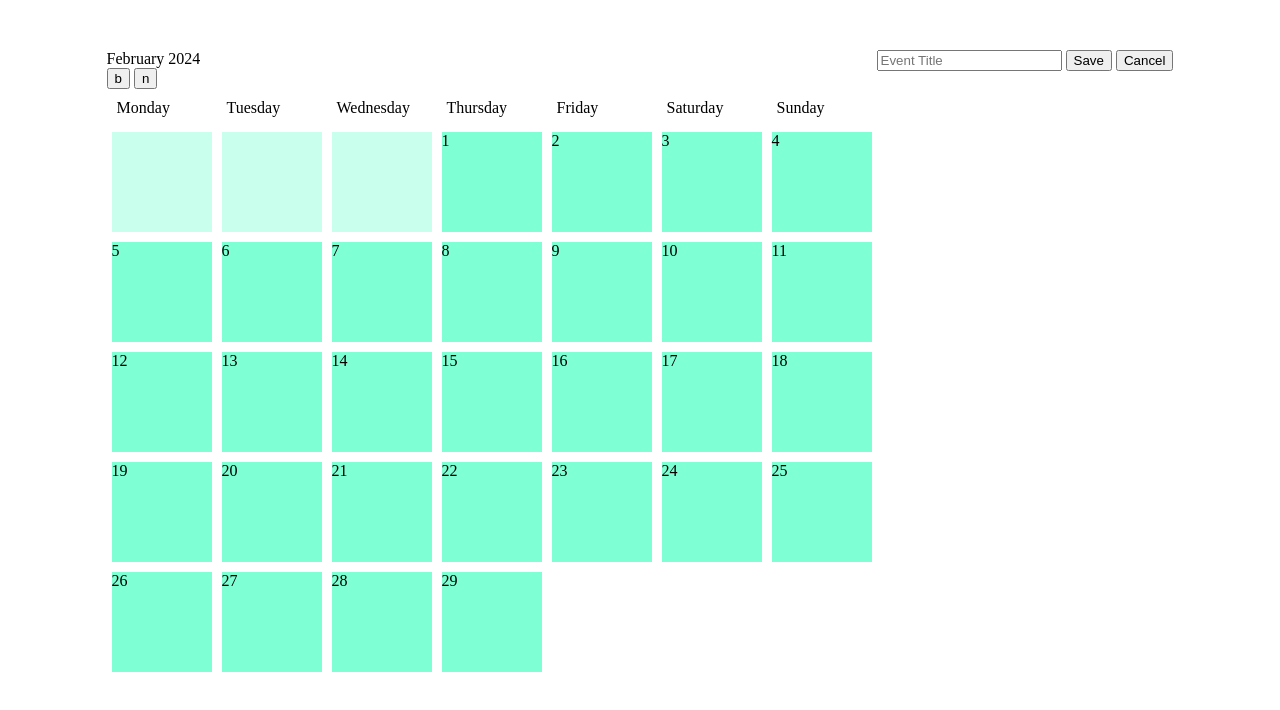
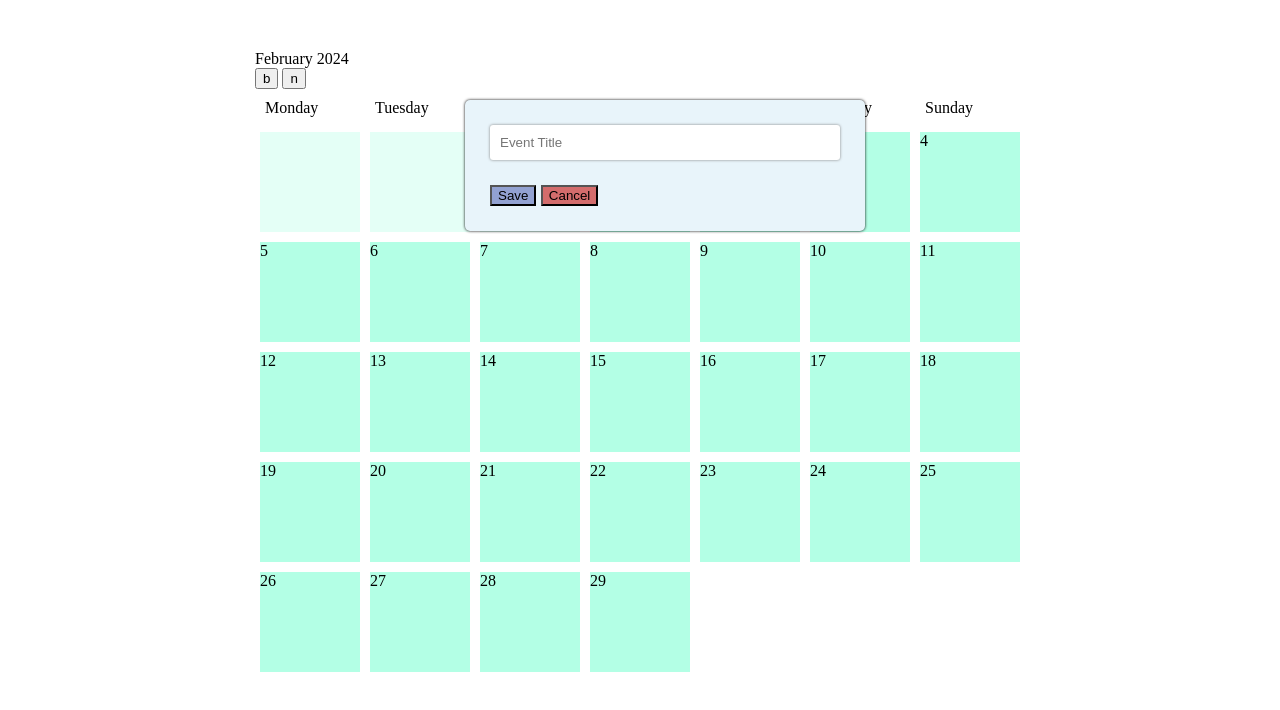
Before and after one commit to xPatiCiosek/simple-calendar, a plain HTML site: page index.html in a window 1280 px wide. Both pictures are taken after a click on the element "10". Drawn offline with Linux system fonts and the light colour scheme.

Commit message:
pasted ready css

```diff
--- a/styles.css
+++ b/styles.css
@@ -30,8 +30,57 @@ body{
     flex-direction: column;
     justify-content: space-between;
 
+    background-color: rgba(127, 255, 212, 0.594);
+}
+.day:hover{
     background-color: aquamarine;
 }
 .padding{
-    background-color:rgba(127, 255, 212, 0.425);
+    background-color:rgba(127, 255, 212, 0.209);
 }
+
+#newEventModal, #deleteEventModal {
+    display: none;
+    z-index: 20;
+    padding: 25px;
+    background-color: #e8f4fa;
+    box-shadow: 0px 0px 3px black;
+    border-radius: 5px;
+    width: 350px;
+    top: 100px;
+    left: calc(50% - 175px);
+    position: absolute;
+    font-family: sans-serif;
+  }
+  #eventTitleInput {
+    padding: 10px;
+    width: 100%;
+    box-sizing: border-box;
+    margin-bottom: 25px;
+    border-radius: 3px;
+    outline: none;
+    border: none;
+    box-shadow: 0px 0px 3px gray;
+  }
+  #eventTitleInput.error {
+    border: 2px solid red;
+  }
+  #cancelButton, #deleteButton {
+    background-color: #d36c6c;
+  }
+  #saveButton, #closeButton {
+    background-color: #92a1d1;
+  }
+  #eventText {
+    font-size: 14px;
+  }
+  #modalBackDrop {
+    display: none;
+    top: 0px;
+    left: 0px;
+    z-index: 10;
+    width: 100vw;
+    height: 100vh;
+    position: absolute;
+    background-color: rgba(0,0,0,0.8);
+  }
```
